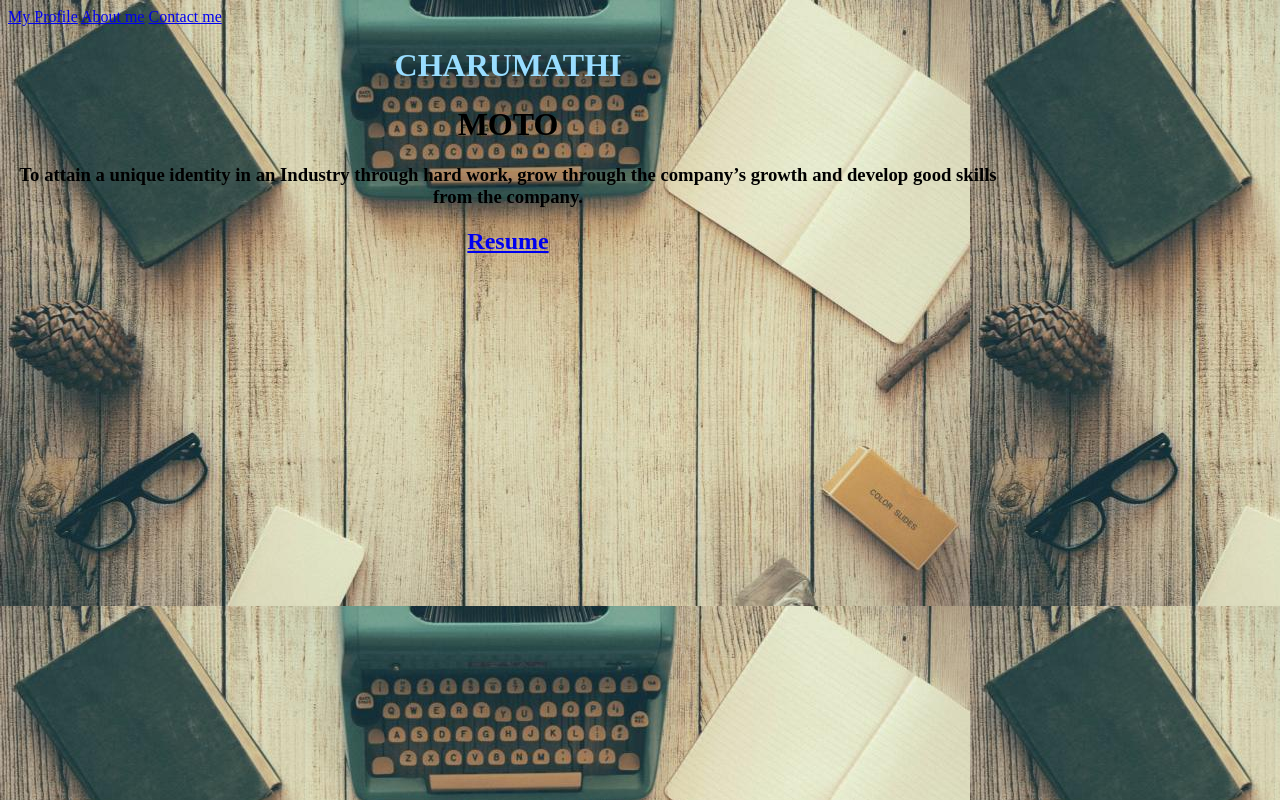
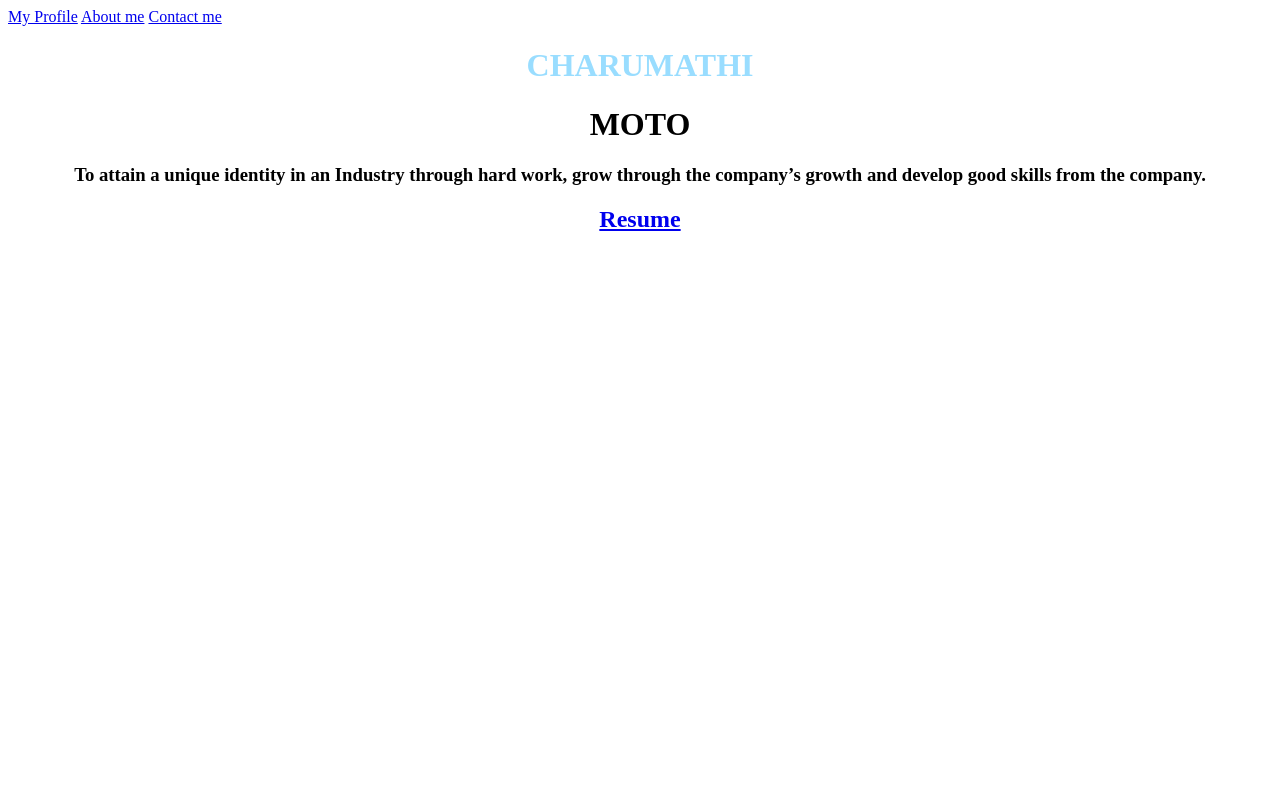
Before and after one commit to Charumathi5/Charumathi5.github.io, a plain HTML site: page index.html in a window 1280 px wide. Drawn offline with Linux system fonts and the light colour scheme.

Commit message:
Update index.html

```diff
--- a/index.html
+++ b/index.html
@@ -1,7 +1,7 @@
 <html lang = en>
 <head>
 <title> RESUME </title>
-<body background = "res.jpg" style= "width:1000px" >
+
 
 
 <a href="url">My Profile</a>
```
